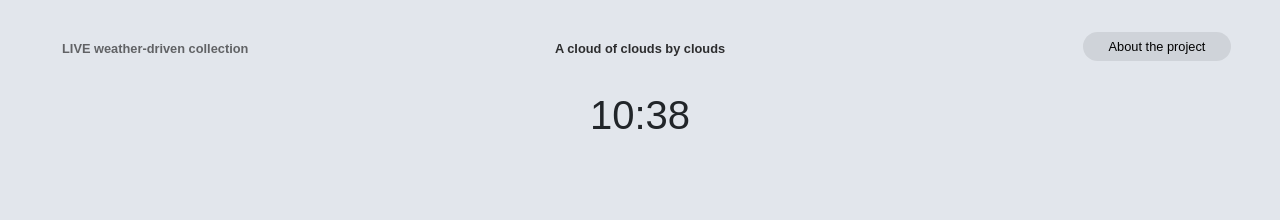
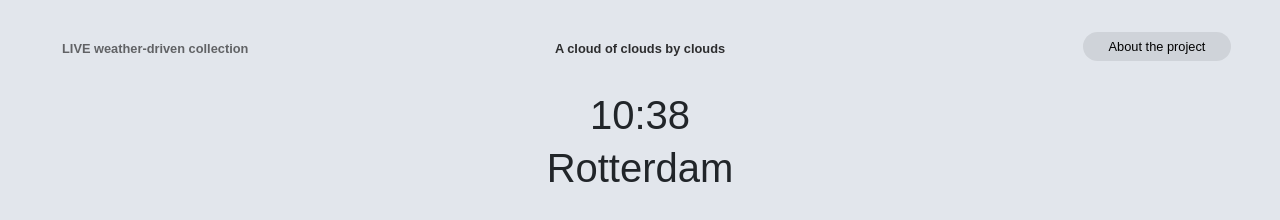
Before and after one commit to 600mt/cloudscloudsclouds_2, a plain HTML site: page index.html in a window 1280 px wide. Drawn offline with nearby package versions, Linux system fonts and the light colour scheme; no server answers; a web font is replaced by a local one.

Commit message:
rotterdam fisso

```diff
--- a/index.html
+++ b/index.html
@@ -65,7 +65,7 @@
 
   <div id="nav-info">
       <p class="info-text" id="time">00:00</p><br>
-      <p class="info-text" id="city"></p><br>
+      <p class="info-text" id=""> Rotterdam </p><br>
       <p class="info-text" id="weather"></p>
       <p class="info-text" id="author"></p>
   </div>
```
